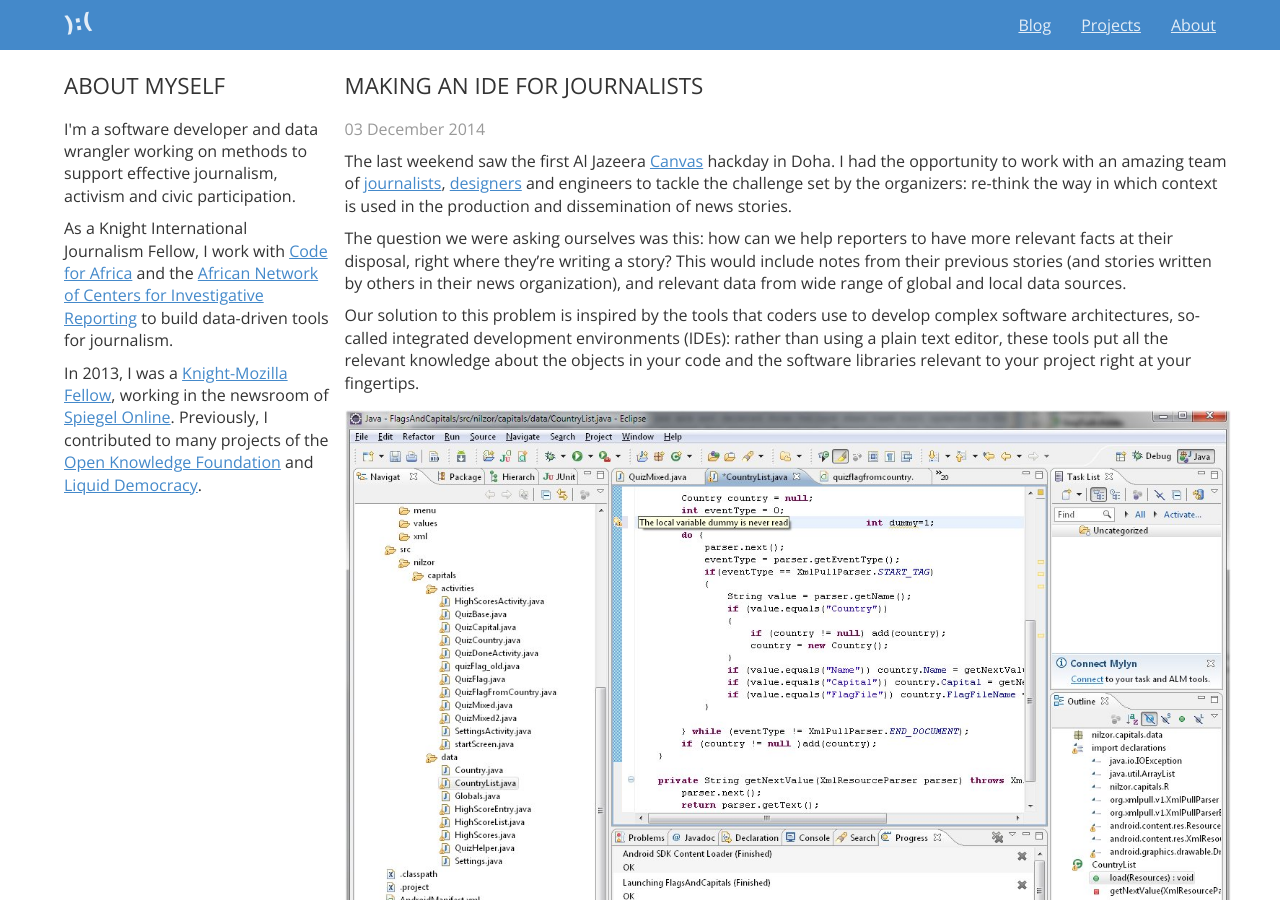
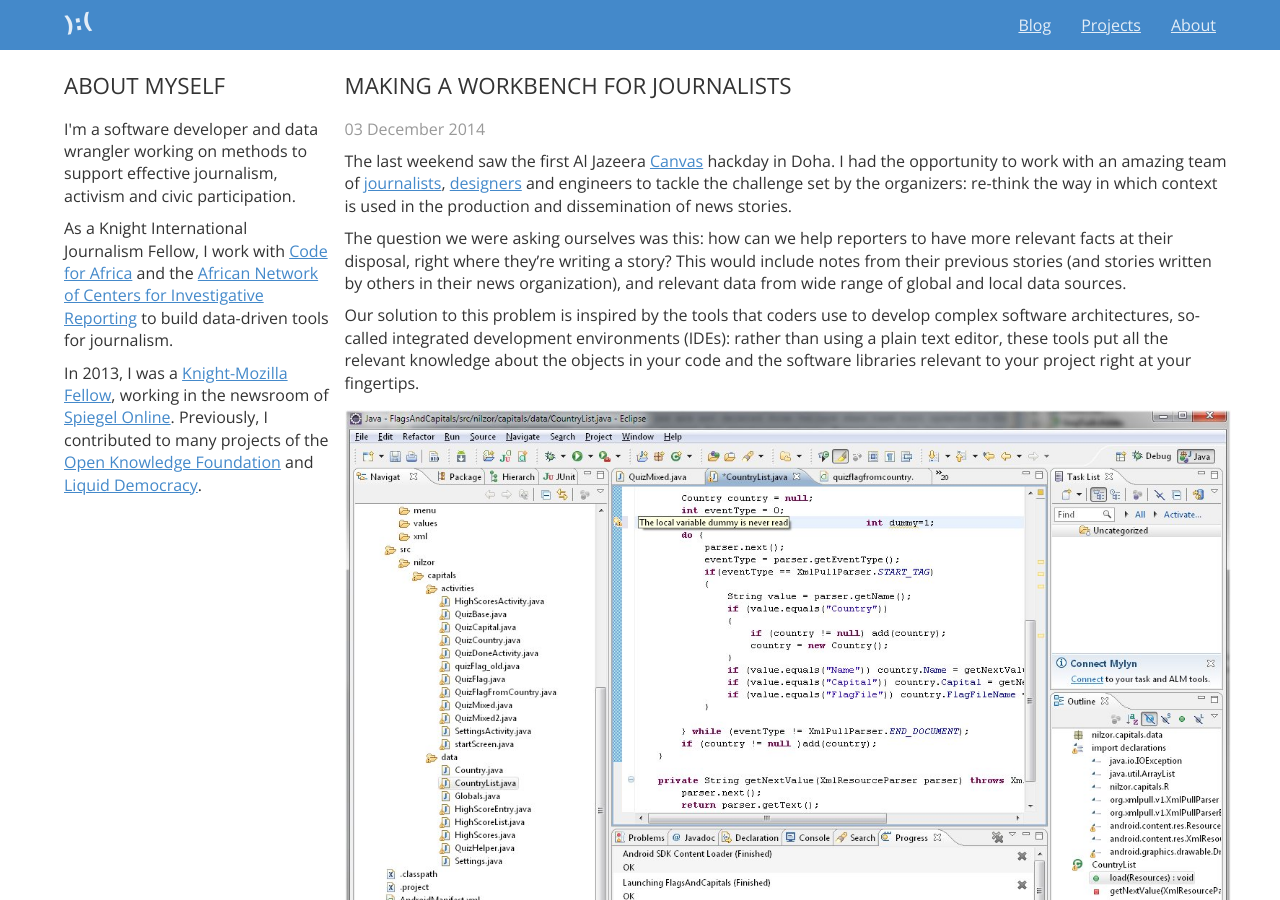
Before and after one commit to pudo/pudo.org, a Jekyll site: the page built from blog/_posts/2014-12-03-newsclipse.md, in a window 1280 px wide and 900 px high. Built offline with Jekyll 4.4.1, drawn with Linux system fonts in a browser that asks for light colours; nearby versions of some CDN libraries; Markdown is read by kramdown in place of the engine named in the settings; comment, search, counter and statistics services are not loaded.

Commit message:
[update] post about newsclip.se

```diff
--- a/blog/_posts/2014-12-03-newsclipse.md
+++ b/blog/_posts/2014-12-03-newsclipse.md
@@ -1,6 +1,6 @@
 ---
 layout: post
-title: "Making an IDE for journalists"
+title: "Making a workbench for journalists"
 author: Friedrich Lindenberg
 opennews: false
 description: >
```
